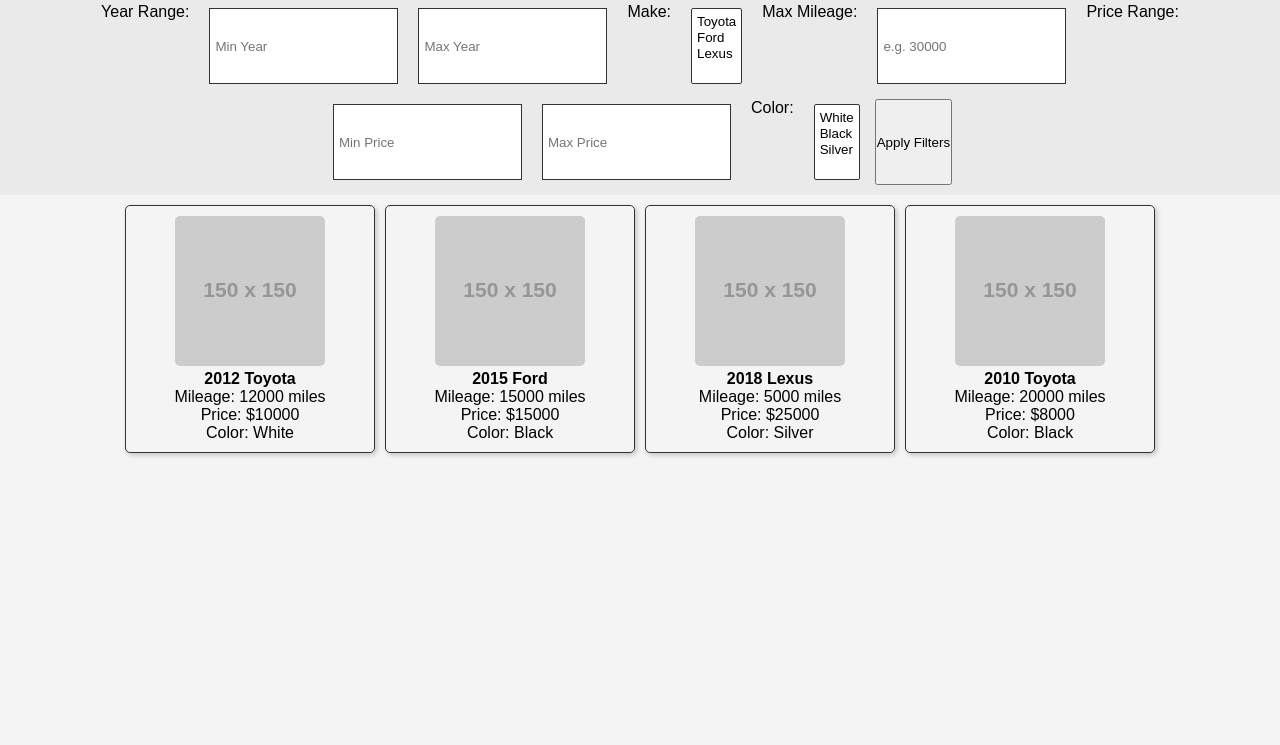
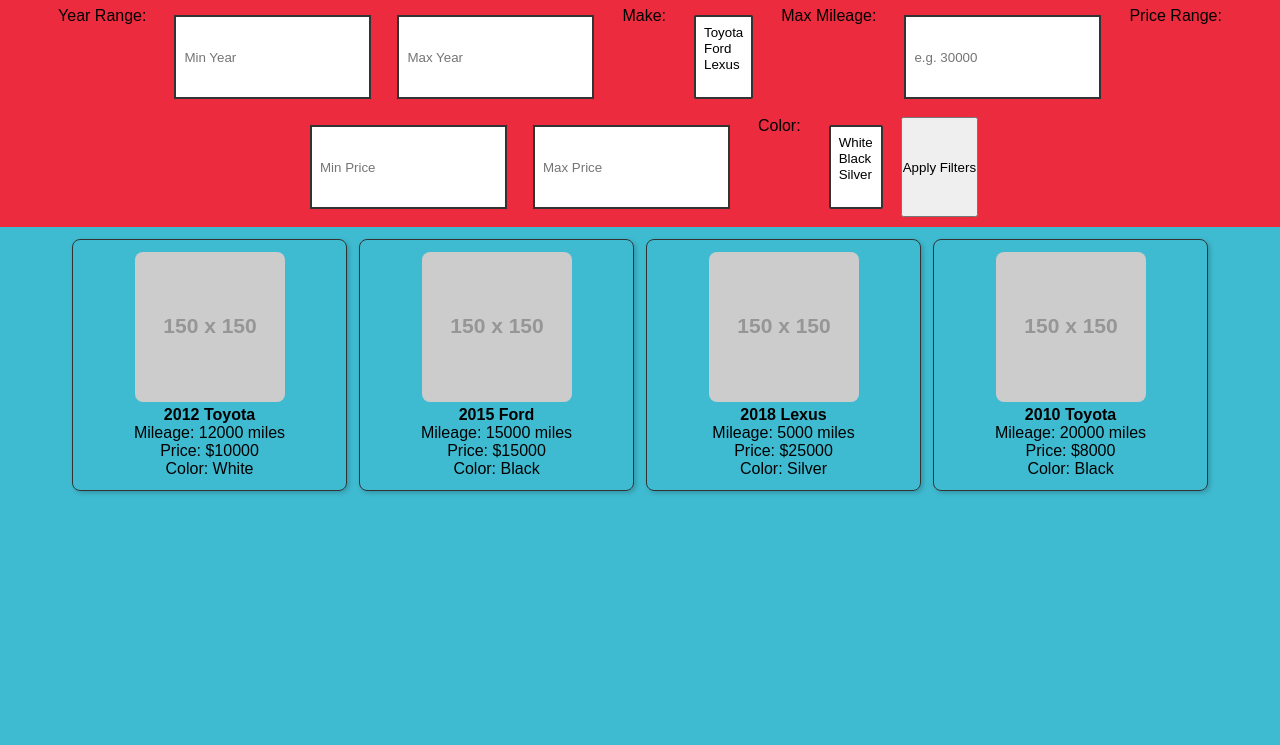
Before and after one commit to preethib20/krishnapreethib_hw5TH_csi3150_f2024_, a plain HTML site: page index.html in a window 1280 px wide. Shown: the part 55-800 px from the top of the page. Drawn offline with Linux system fonts and the light colour scheme; placeholder pictures from the web are drawn by us.

Commit message:
Update styles.css

```diff
--- a/assets/styles.css
+++ b/assets/styles.css
@@ -8,13 +8,13 @@
 
 body {
   font-family: Arial, Helvetica, sans-serif;
-  background-color: #f4f4f4;
+  background-color: #3fbbd1;
 }
 
 
 header {
   text-align: center;
-  padding: 10px 0;
+  padding: 12px 0;
   background-color: #333;
   color: white;
 }
@@ -26,18 +26,18 @@ header {
   padding: 10px;
   justify-content: center;
   flex-wrap: wrap;
-  background-color: #eaeaea;
+  background-color: #ed2b3e;
 }
 
 .filters label {
-  margin: 0 5px;
+  margin: 0 10px;
 }
 
 .filters select,
 .filters input {
-  margin: 5px;
-  padding: 5px;
-  border: 1px solid #333;
+  margin: 8px;
+  padding: 8px;
+  border: 2px solid #333;
 }
 
 
@@ -45,21 +45,21 @@ header {
   display: flex;
   flex-wrap: wrap;
   justify-content: center;
-  gap: 10px;
-  padding: 10px;
+  gap: 12px;
+  padding: 12px;
 }
 
 .car-card {
   border: 1px solid #333;
-  border-radius: 5px;
-  padding: 10px;
+  border-radius: 8px;
+  padding: 12px;
   text-align: center;
-  width: 250px;
+  width: 275px;
   box-shadow: 2px 2px 5px rgba(0, 0, 0, 0.2);
 }
 
 .car-card img {
   max-width: 100%;
   height: 150px;
-  border-radius: 5px;
+  border-radius: 8px;
 }
```
